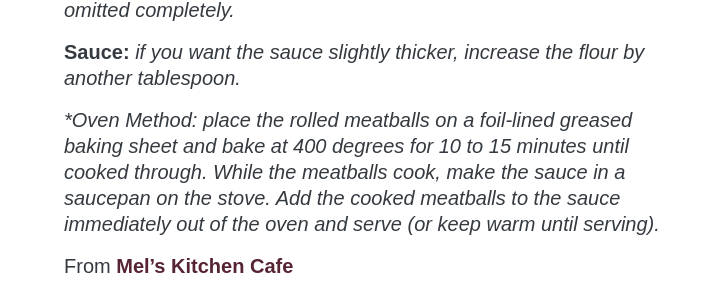
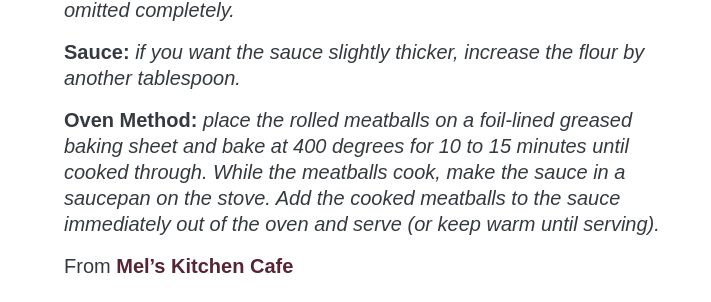
Before and after one commit to sfb1996/cookbook, a Jekyll site: the page built from _recipes/dinners/skillet-swedish-meatballs.md, in a window 1280 px wide and 900 px high, scrolled down 2018 px. Shown: the part 365-667 px from the top of the window, without its empty margins (268-979 px from the left). Built offline with Jekyll 4.4.1, drawn with Linux system fonts in a browser that asks for light colours.

```diff
--- a/_recipes/dinners/skillet-swedish-meatballs.md
+++ b/_recipes/dinners/skillet-swedish-meatballs.md
@@ -56,6 +56,6 @@ tags: ['Swedish']
 
 **Sauce:** *if you want the sauce slightly thicker, increase the flour by another tablespoon.*
 
-**Oven Method:* *place the rolled meatballs on a foil-lined greased baking sheet and bake at 400 degrees for 10 to 15 minutes until cooked through. While the meatballs cook, make the sauce in a saucepan on the stove. Add the cooked meatballs to the sauce immediately out of the oven and serve (or keep warm until serving).*
+**Oven Method:** *place the rolled meatballs on a foil-lined greased baking sheet and bake at 400 degrees for 10 to 15 minutes until cooked through. While the meatballs cook, make the sauce in a saucepan on the stove. Add the cooked meatballs to the sauce immediately out of the oven and serve (or keep warm until serving).*
 
 From [Mel's Kitchen Cafe](https://www.melskitchencafe.com/skillet-swedish-meatballs/)
```
